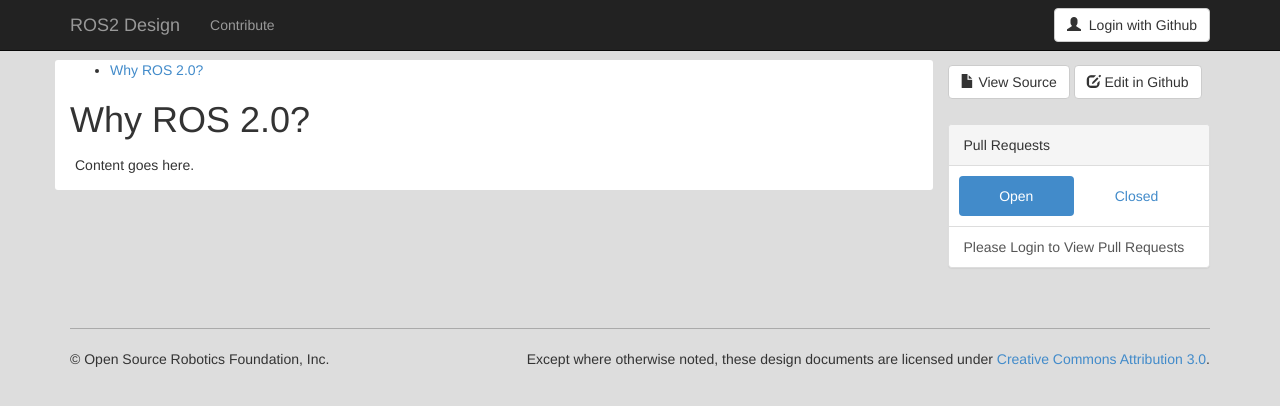
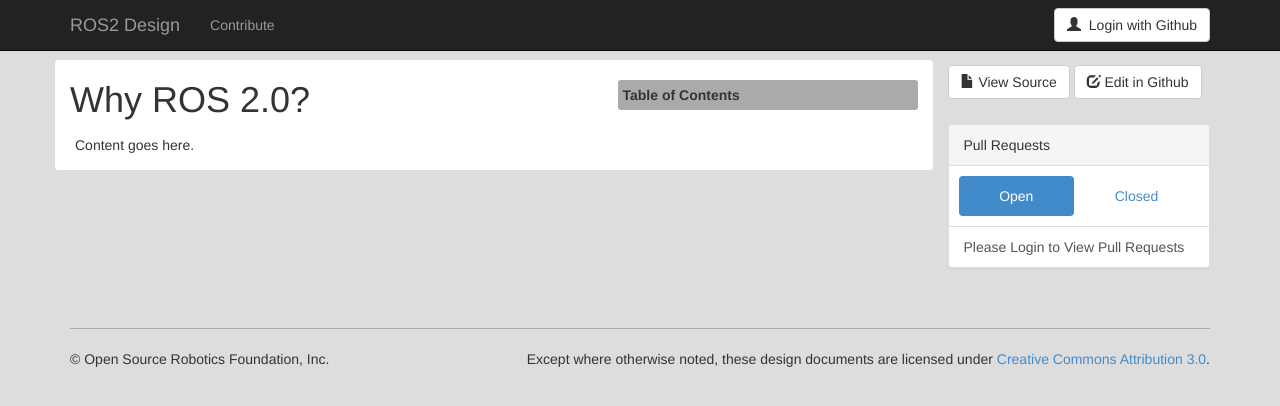
Before and after one commit to ros2/design, a Jekyll site: the page built from articles/10_why_ros2.md, in a window 1280 px wide. Shown: the top 406 px of the page. Built offline with Jekyll 4.4.1, drawn with Linux system fonts in a browser that asks for light colours; nearby versions of some CDN libraries.

Commit message:
fixup toc from conversion to kramdown

```diff
--- a/css/ros2-design.css
+++ b/css/ros2-design.css
@@ -22,29 +22,31 @@
     border-top-color: #aaa;
 }
 
-div.maruku_toc p {
-    padding: 5px 5px 0 5px;
+#markdown-toc {
+    padding: 0 0 0 0;
     margin: 0;
     background-color: #aaa;
-    border-top-left-radius: 3px;
-    border-top-right-radius: 3px;
-    border-bottom: 1px solid #333;
+    border-radius: 3px;
+    list-style: none !important;
+    float: right !important;
+    width: 300px;
+    margin-top: 20px;
 }
 
-div.maruku_toc {
-    float: right !important;
-    width: 300px;
-    background-color: #ddd;
-    margin-top: 20px;
-    border-radius: 3px;
+#markdown-toc p {
+    margin: 0px;
 }
 
-.maruku_toc ul {
-    margin-top: 10px;
+#markdown-toc ul {
+    background-color: #ddd;
+    margin-top: 0;
+    border-bottom-left-radius: 3px;
+    border-bottom-right-radius: 3px;
+    border-top: 1px solid #333;
     list-style: disc !important;
 }
 
-.maruku_toc ul ul {
+#markdown-toc ul ul {
     display: none;
 }
 
--- a/js/ros2-design.js
+++ b/js/ros2-design.js
@@ -18,7 +18,7 @@
 
 $( document ).ready(function() {
     // Add table of contents title to toc generated from markdown pages
-    $( 'div.maruku_toc' ).prepend('<p><strong>Table of Contents</strong></p>');
+    $( 'ul#markdown-toc > li > a' ).replaceWith('<p><strong>Table of Contents</strong></p>');
     // Add the bootstrap table class to table's inside of div's with table class
     $( 'div.table table' ).addClass('table').addClass('table-striped');
     // Set the default state to open pull requests being shown
```
Also changed, not shown: index.md (+2 -0 lines).
